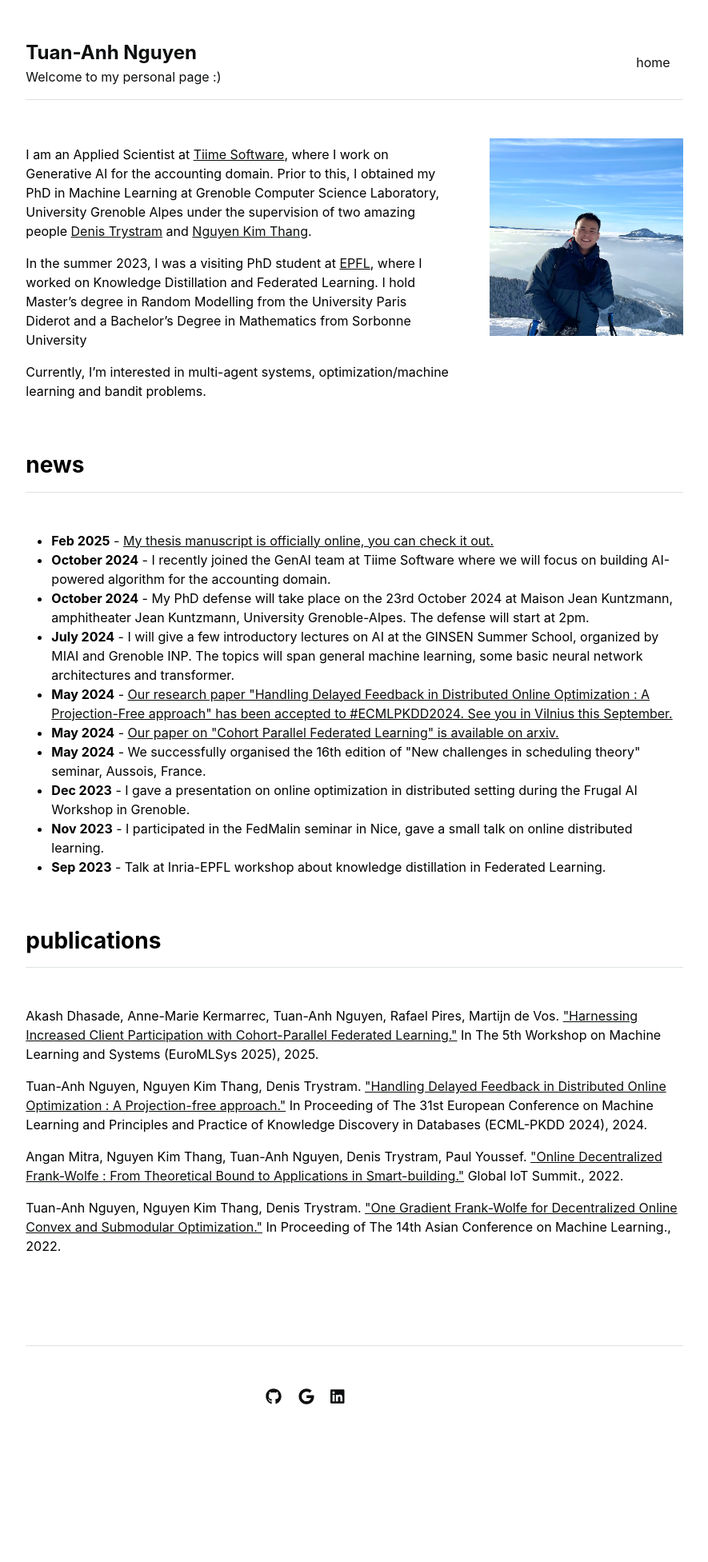
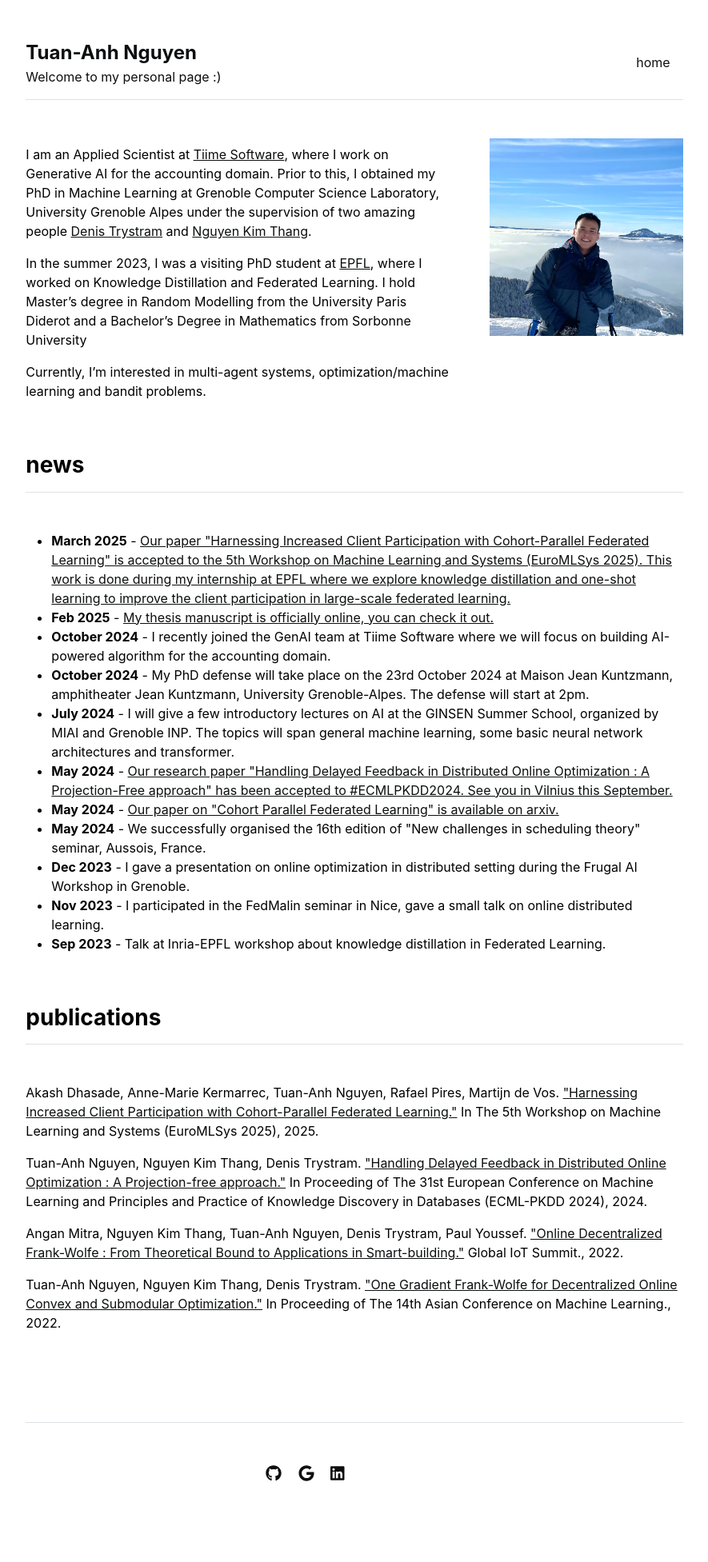
Before and after one commit to tuananhngh/tuananhngh.github.io, a Jekyll site: the page built from index.md, in a window 1280 px wide. Shown: the whole page at 80% size, without its empty margins (197-1082 px from the left). Built offline with Jekyll 4.4.1, drawn with Linux system fonts in a browser that asks for light colours; before the commit the page ends 1857 px from its top, so only the background shows below that.

Commit message:
Update news.yml

```diff
--- a/_data/news.yml
+++ b/_data/news.yml
@@ -1,3 +1,6 @@
+- date: "March 2025"
+  text: "Our paper \"Harnessing Increased Client Participation with Cohort-Parallel Federated Learning\" is accepted to the 5th Workshop on Machine Learning and Systems (EuroMLSys 2025). This work is done during my internship at EPFL where we explore knowledge distillation and one-shot learning to improve the client participation in large-scale federated learning."
+  url: "https://arxiv.org/abs/2405.15644"
 - date: "Feb 2025"
   text: "My thesis manuscript is officially online, you can check it out."
   url: "https://theses.hal.science/tel-04959071v1/document"
```
